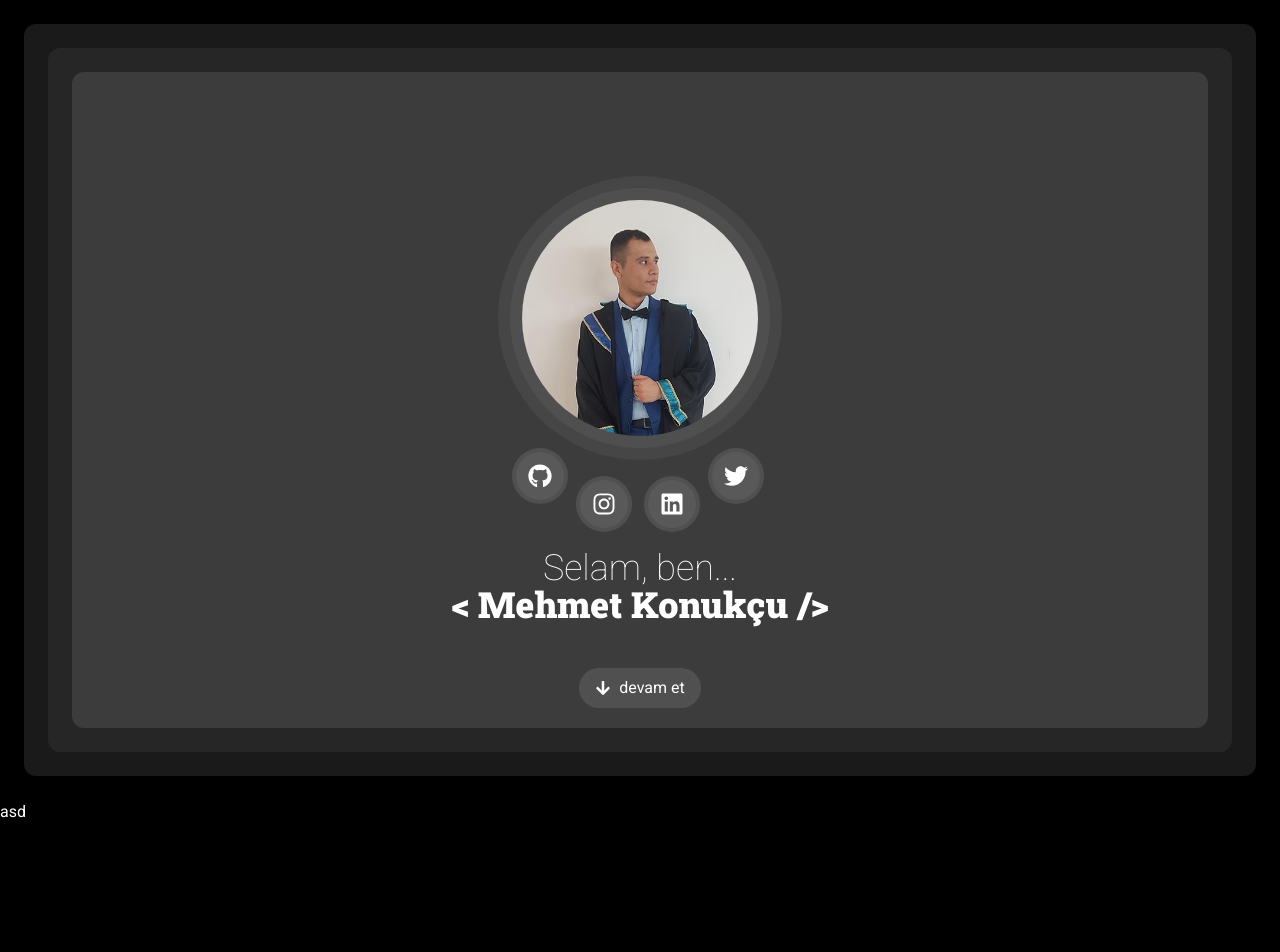
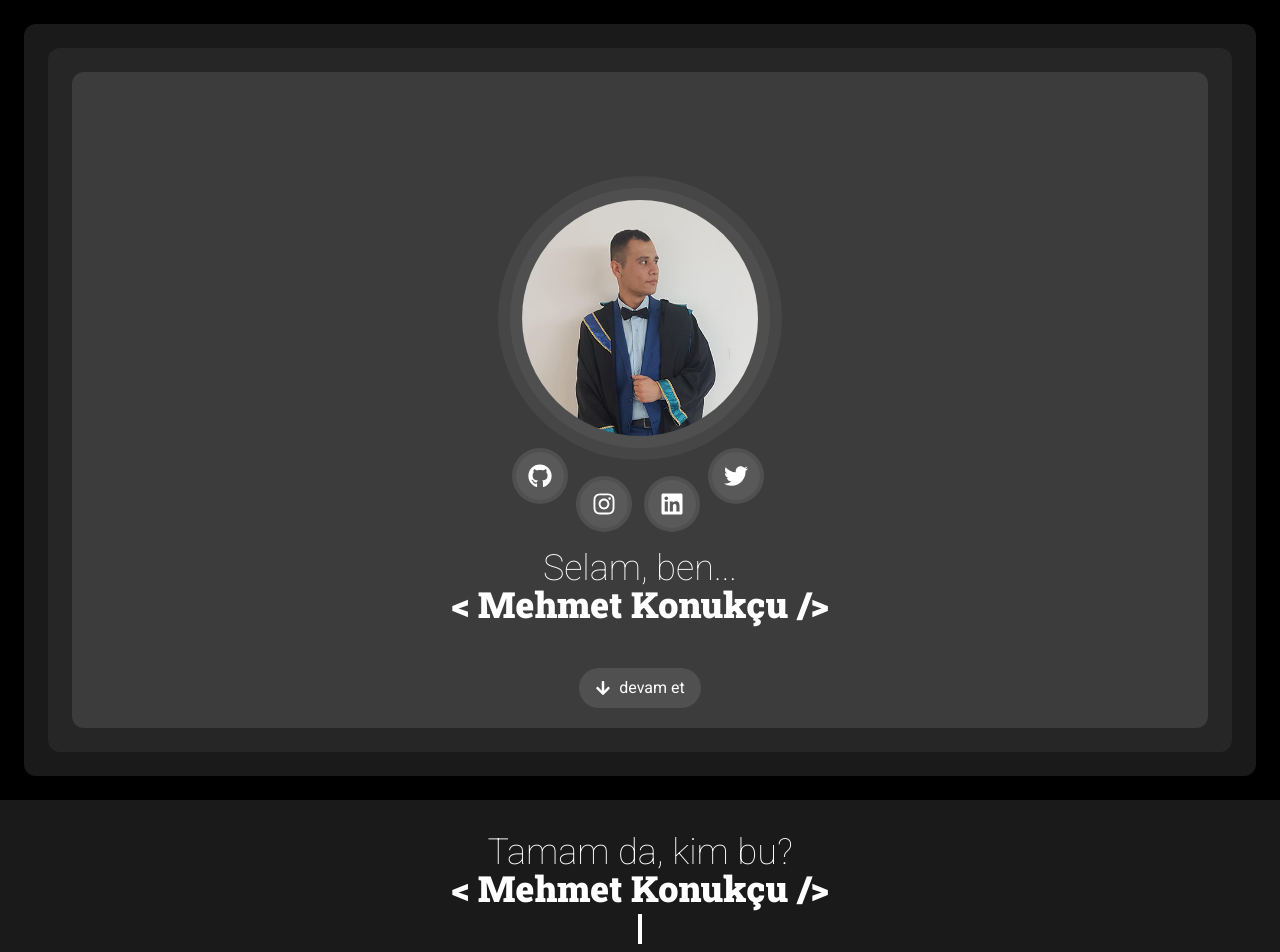
Before and after one commit to mehmetext/konukcudev, a React (Create React App) app: page / in a window 1280 px wide. Shown: the top 952 px of the page. Before the commit the page ends 824 px from the top, so only its background shows below. Built offline with nearby package versions, Linux system fonts and the light colour scheme.

Commit message:
OkayWho componentine başlandı

```diff
--- a/src/App.jsx
+++ b/src/App.jsx
@@ -1,10 +1,11 @@
 import Header from "./components/Header";
+import OkayWho from "./components/OkayWho";
 
 export default function App() {
 	return (
 		<>
 			<Header />
-			asd
+			<OkayWho />
 		</>
 	);
 }
--- a/src/components/Header/index.jsx
+++ b/src/components/Header/index.jsx
@@ -1,5 +1,5 @@
 import ContinueButton from "./ContinueButton";
-import MehmetKonukcu from "./MehmetKonukcu";
+import MehmetKonukcu from "../MehmetKonukcu";
 import ProfileImage from "./ProfileImage";
 import SocialButtons from "./SocialButtons";
 
--- a/src/components/Header/MehmetKonukcu.jsx
+++ b/src/components/MehmetKonukcu.jsx
@@ -1,17 +1,18 @@
 import classNames from "classnames";
 
-export default function MehmetKonukcu({ title }) {
+export default function MehmetKonukcu({ title, showLine }) {
 	return (
-		<>
+		<div className="flex items-center justify-center flex-col">
 			{title && <div className="font-light sm:text-4xl text-2xl">{title}</div>}
 			<div
 				className={classNames({
 					"font-slab sm:text-4xl text-2xl font-bold": true,
 					"-mt-1": title != null,
+					"logo-arrows": showLine,
 				})}
 			>
 				{"< Mehmet Konukçu />"}
 			</div>
-		</>
+		</div>
 	);
 }
--- /dev/null
+++ b/src/components/OkayWho/index.jsx
@@ -0,0 +1,12 @@
+import MehmetKonukcu from "../MehmetKonukcu";
+import Section from "../Section";
+
+export default function OkayWho() {
+	return (
+		<Section isLight={true}>
+			<div className="flex justify-center items-center">
+				<MehmetKonukcu title={"Tamam da, kim bu?"} showLine={true} />
+			</div>
+		</Section>
+	);
+}
--- /dev/null
+++ b/src/components/Section.jsx
@@ -0,0 +1,14 @@
+import classNames from "classnames";
+
+export default function Section({ children, isLight }) {
+	return (
+		<div
+			className={classNames({
+				"p-8": true,
+				"bg-white bg-opacity-10": isLight,
+			})}
+		>
+			<div className="container mx-auto">{children}</div>
+		</div>
+	);
+}
--- a/src/index.css
+++ b/src/index.css
@@ -37,4 +37,8 @@
 	.social-item {
 		@apply sm:h-12 sm:w-12 h-10 w-10 flex justify-center items-center bg-white bg-opacity-5 rounded-full;
 	}
+
+	.logo-arrows {
+		@apply relative pb-[36px] before:h-[30px] sm:before:block before:hidden before:absolute before:left-1/2 before:translate-x-[-2px] before:bottom-0 before:w-[4px] before:bg-white;
+	}
 }
```
